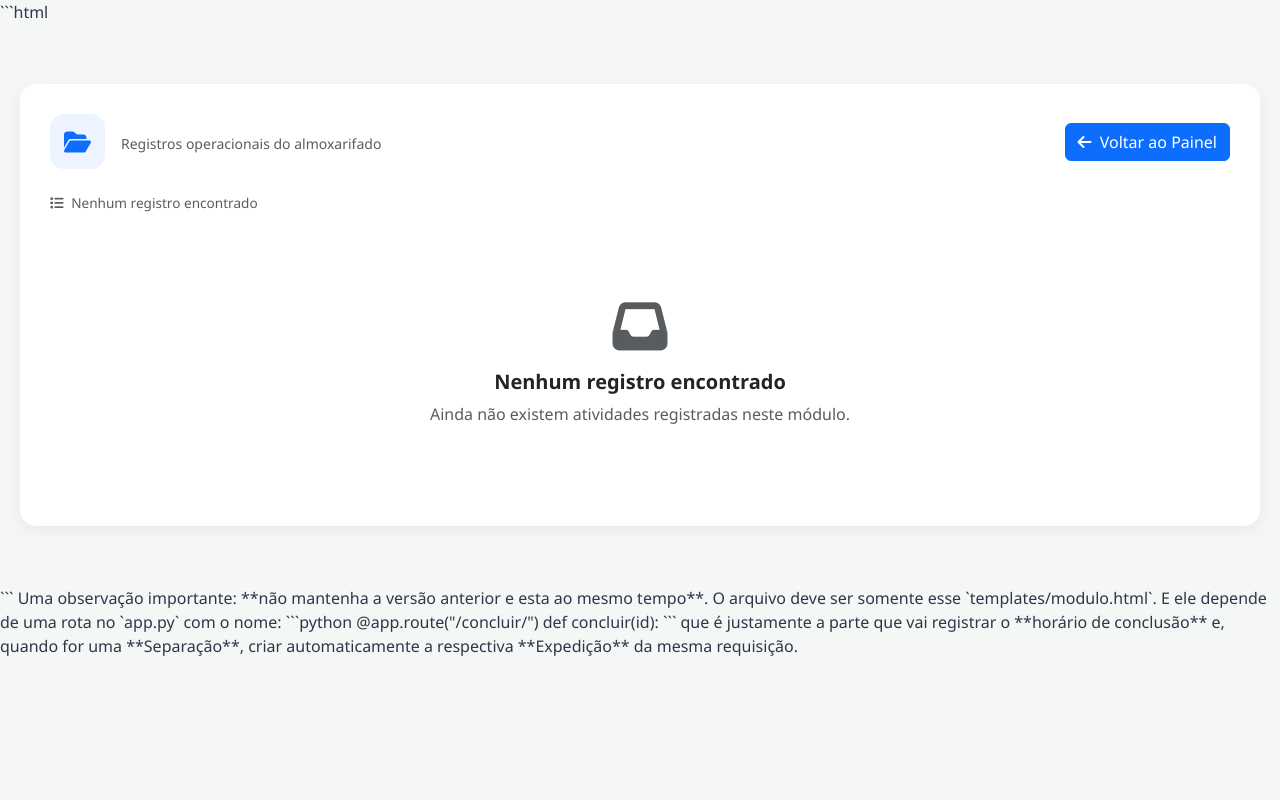
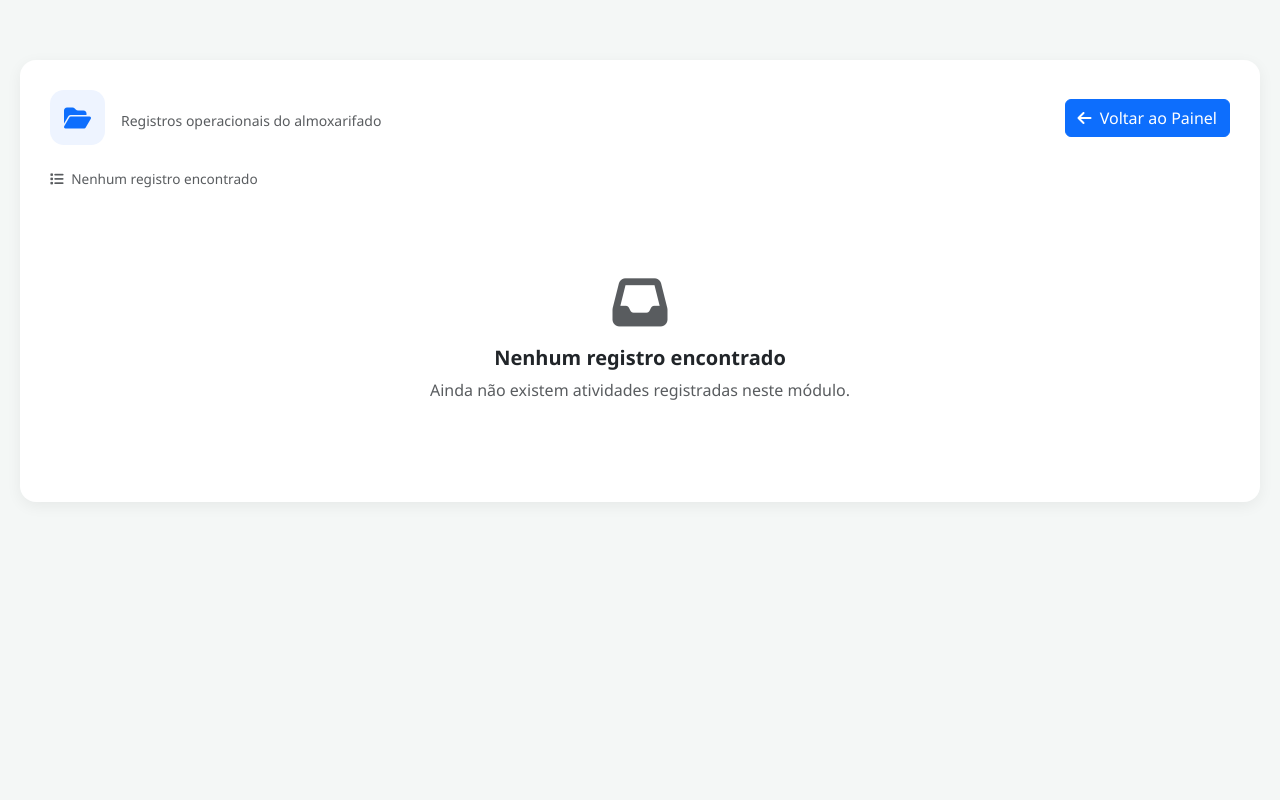
Before and after one commit to wandersondan2942-arch/almoxarifado, a Flask app: template templates/modulo_especifico.html in a window 1280 px wide. Run offline with Flask 3, Linux system fonts and the light colour scheme; the template is opened without the code that fills it, so the values that code supplies are empty; some libraries are stand-ins or nearby versions.

Commit message:
Update modulo_especifico.html

````diff
--- a/templates/modulo_especifico.html
+++ b/templates/modulo_especifico.html
@@ -1,4 +1,3 @@
-```html
 <!DOCTYPE html>
 <html lang="pt-BR">
 
@@ -715,15 +714,3 @@
 </body>
 
 </html>
-```
-
-Uma observação importante: **não mantenha a versão anterior e esta ao mesmo tempo**. O arquivo deve ser somente esse `templates/modulo.html`.
-
-E ele depende de uma rota no `app.py` com o nome:
-
-```python
-@app.route("/concluir/<int:id>")
-def concluir(id):
-```
-
-que é justamente a parte que vai registrar o **horário de conclusão** e, quando for uma **Separação**, criar automaticamente a respectiva **Expedição** da mesma requisição.
````
